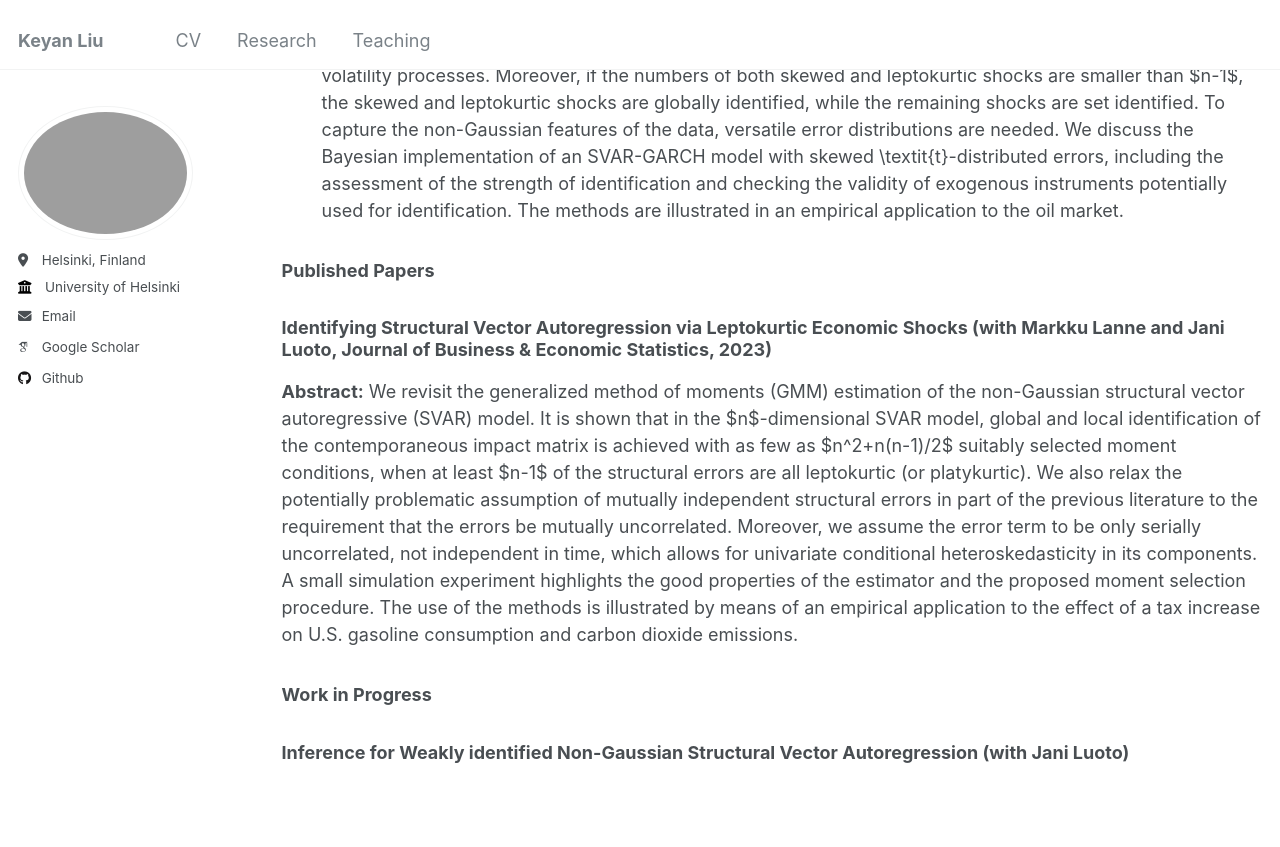
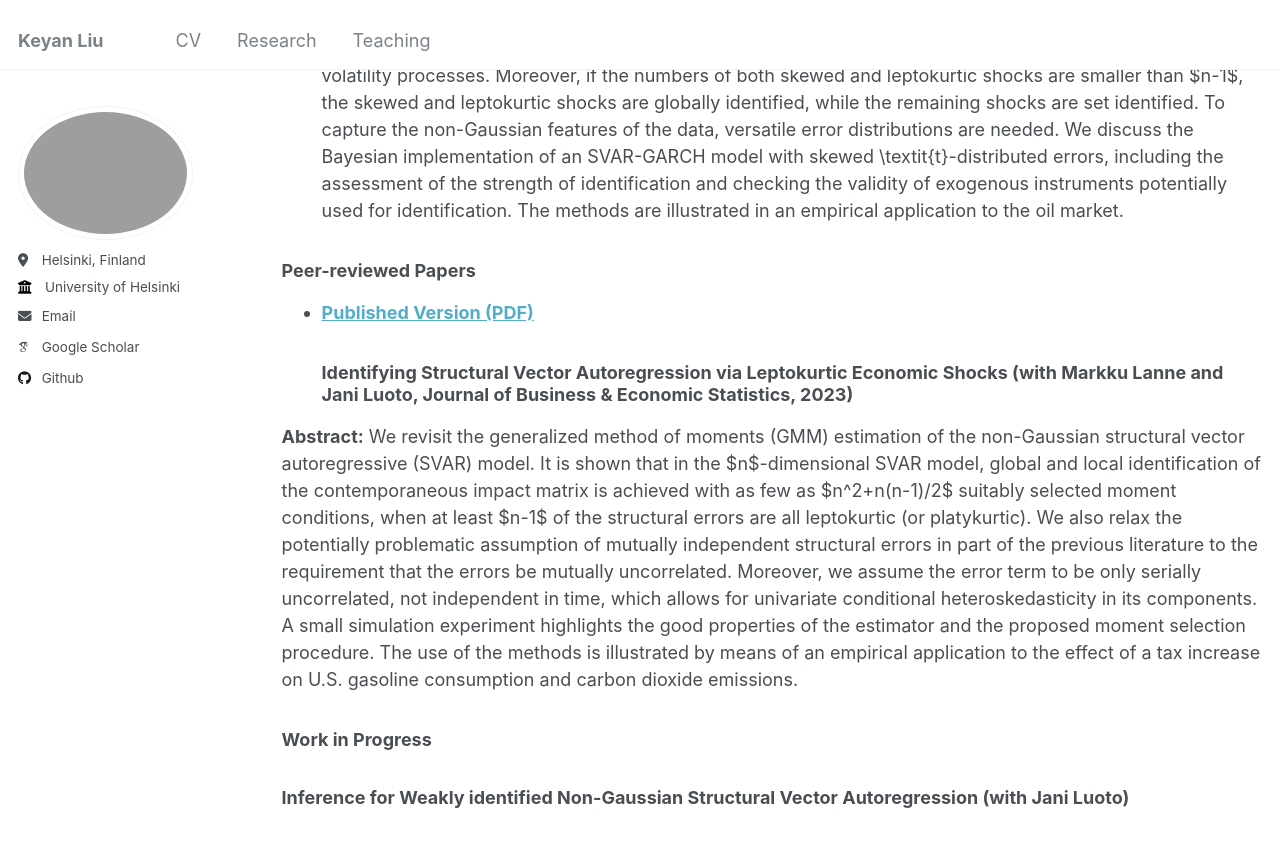
Before and after one commit to keyanliu1/keyanliu1.github.io, a Jekyll site: the page built from _pages/publications.md, in a window 1280 px wide and 900 px high, scrolled down 654 px. Shown: the top 847 px of the window. Built offline with Jekyll 4.4.1, drawn with Linux system fonts in a browser that asks for light colours; some web fonts are replaced.

Commit message:
Update publications.md

```diff
--- a/_pages/publications.md
+++ b/_pages/publications.md
@@ -13,11 +13,11 @@ author_profile: true
 **Abstract:** In this paper, I consider testing and estimating non-Gaussian Structural Vector Autoregressive models with unknown break points (SVAR-BP). This model extends traditional SVAR analysis by allowing for unknown breakpoints, capturing potential changes in both autoregressive coefficients and structural parameters. I employ the Partial Sample Generalized Method of Moments (PSGMM) to estimate the model and utilize the sup-Wald test to assess parameter stability. Additionally, I establish the asymptotic properties of the break point estimators and propose a sequential procedure for detecting and estimating multiple break points. My method is applied to a U.S. macroeconomic dataset from 1954 to 2023, where I identify significant structural breaks corresponding to key economic events. The results demonstrate the ability of our approach to detect and estimate multiple break points, modeling shifts in the dynamics of economic variables driven by external shocks.
 
 ### **Identifying Structural Vector Autoregressions via Non-Gaussianity of Potentially Dependent Structural Shocks (with Markku Lanne and Jani Luoto, Revise &amp; Resubmit at Journal of Business &amp; Economic Statistics)**
-- [**Current Version (PDF)**](https://keyanliu1.github.io/keyanliu/files/.pdf)
+- [**Current Version (PDF)**](https://keyanliu1.github.io/keyanliu/files/Paper2.pdf)
 **Abstract:** We show that all shocks in an $n$-dimensional structural vector autoregression (SVAR) are globally identified up to their order and signs if they are orthogonal and either (i) have zero co-skewness and at most one of them is not skewed or (ii) exhibit no excess co-kurtosis and at least $n-1$ of them are leptokurtic. The former case covers SVAR models with errors following dependent volatility processes. Moreover, if the numbers of both skewed and leptokurtic shocks are smaller than $n-1$, the skewed and leptokurtic shocks are globally identified, while the remaining shocks are set identified. To capture the non-Gaussian features of the data, versatile error distributions are needed. We discuss the Bayesian implementation of an SVAR-GARCH model with skewed \textit{t}-distributed errors, including the assessment of the strength of identification and checking the validity of exogenous instruments potentially used for identification. The methods are illustrated in an empirical application to the oil market.
 
-### Published Papers
-
+### Peer-reviewed Papers
+- [**Published Version (PDF)**](https://keyanliu1.github.io/keyanliu/files/Paper11.pdf)
 ### **Identifying Structural Vector Autoregression via Leptokurtic Economic Shocks (with Markku Lanne and Jani Luoto, Journal of Business &amp; Economic Statistics, 2023)**
 
 **Abstract:** We revisit the generalized method of moments (GMM) estimation of the non-Gaussian structural vector autoregressive (SVAR) model. It is shown that in the $n$-dimensional SVAR model, global and local identification of the contemporaneous impact matrix is achieved with as few as $n^2+n(n-1)/2$ suitably selected moment conditions, when at least $n-1$ of the structural errors are all  leptokurtic (or platykurtic). We also relax the potentially problematic assumption of mutually independent structural errors in part of the previous literature to the requirement that the errors be mutually uncorrelated. Moreover, we assume the error term to be only serially uncorrelated, not independent in time, which allows for univariate conditional heteroskedasticity in its components. A small simulation experiment highlights the good properties of the estimator and the proposed moment selection procedure. The use of the methods is illustrated by means of an empirical application to the effect of a tax increase on U.S. gasoline consumption and carbon dioxide emissions.
```
